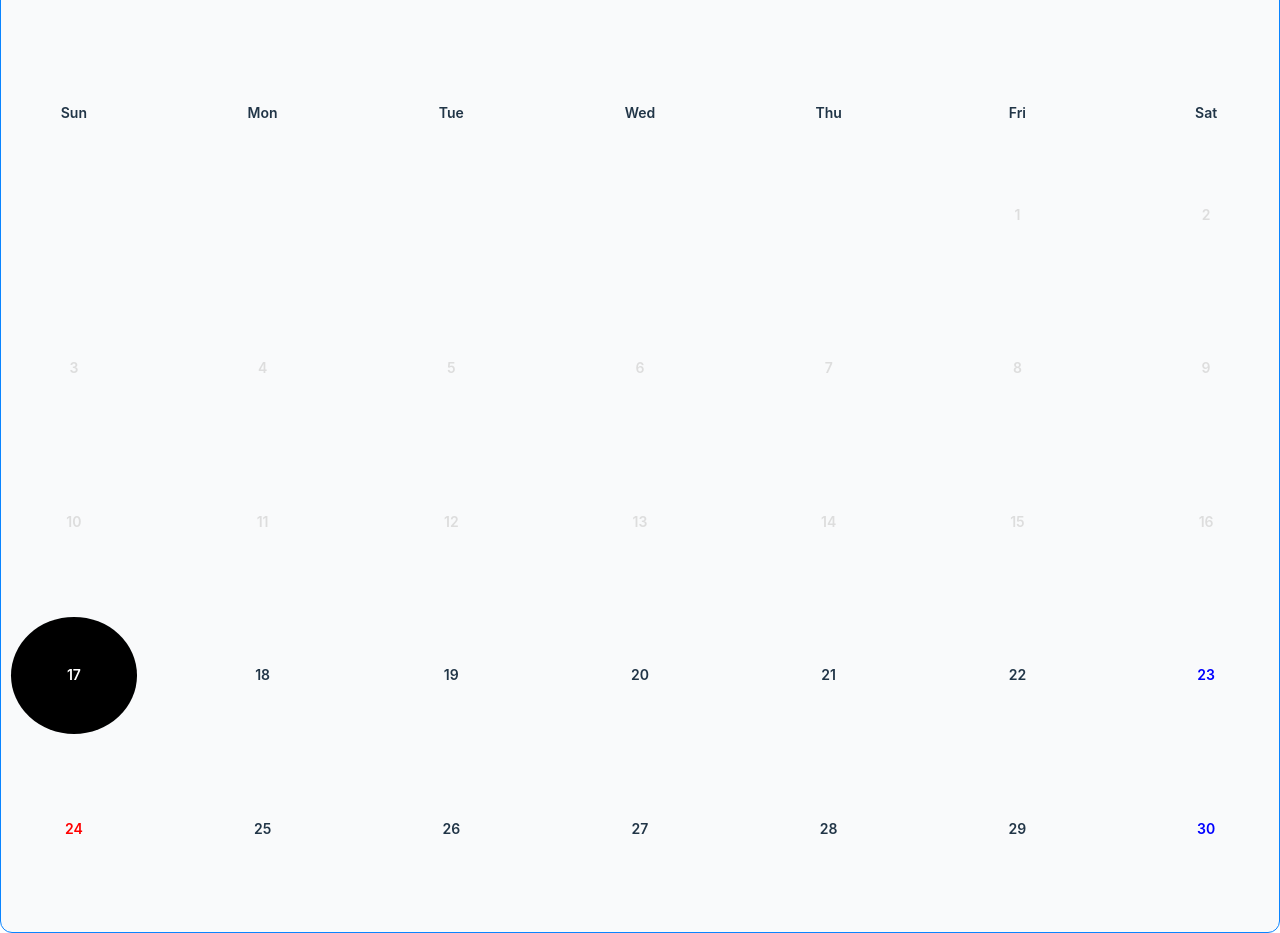
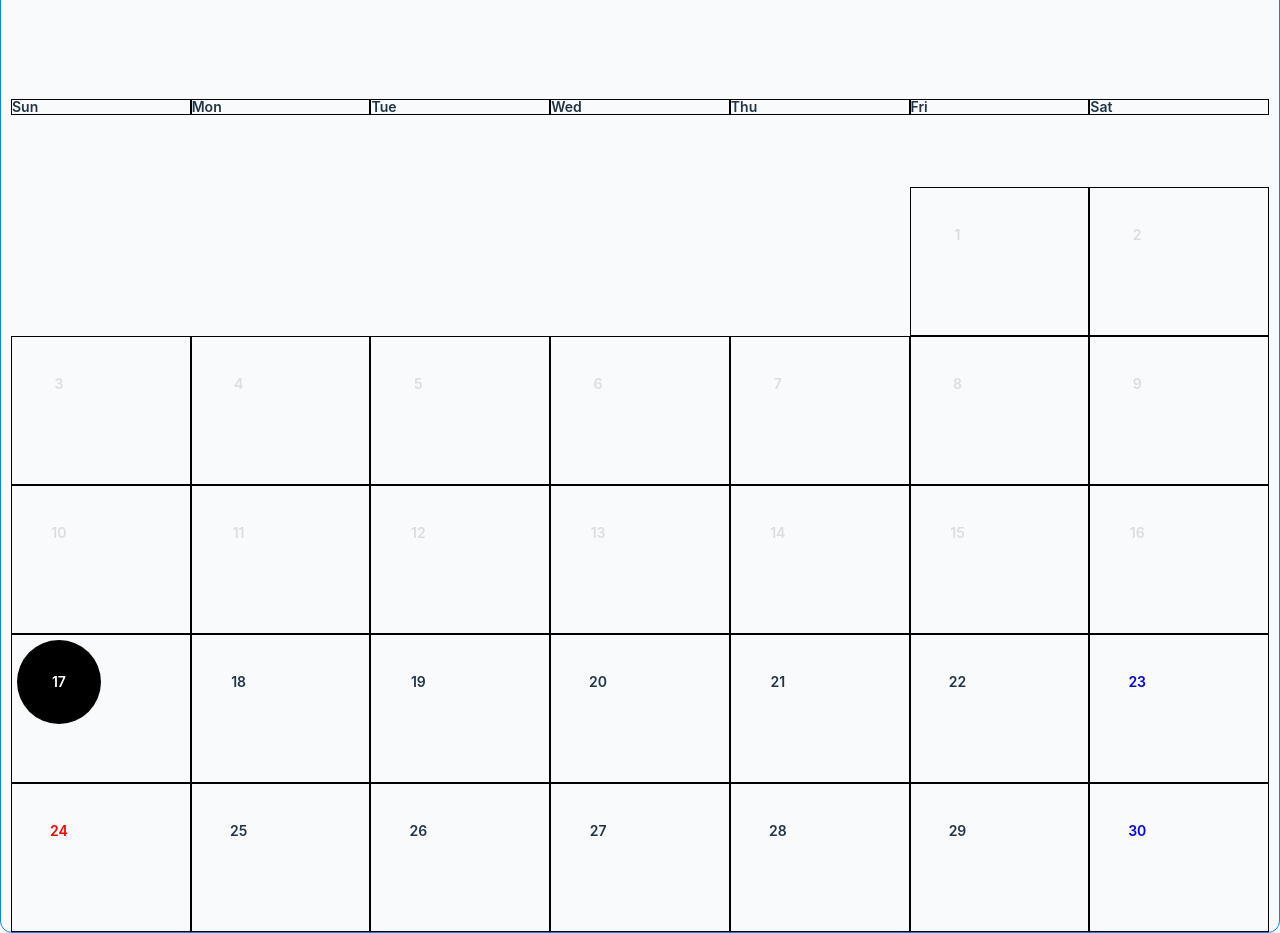
Before and after one commit to JW-Choi-4631/calendar-test, a React (Vite) app: page / in a window 1280 px wide. Built offline with nearby package versions, Linux system fonts and the light colour scheme.

Commit message:
design: 다크모드 적용

```diff
--- a/src/App.css
+++ b/src/App.css
@@ -1,3 +1,78 @@
+@media (prefers-color-scheme: dark) {
+  main {
+    display: flex;
+    flex-direction: column;
+    width: 100vw;
+    height: 95vh;
+    justify-content: center;
+    align-items: center;
+    color: black;
+  }
+
+  #calendar {
+    width: 100%;
+    aspect-ratio: 1.2;
+    background-color: #f9fafb;
+    border: 0.3px solid #0a84ff;
+    border-radius: 12px;
+    padding: 0px 10px;
+  }
+
+  #year {
+    display: flex;
+    justify-content: space-between;
+    align-items: center;
+    width: 100%;
+    height: 15%;
+    font-weight: 600;
+    size: 16px;
+    line-height: 24px;
+    letter-spacing: 0.5%;
+    padding: 0px 3%;
+  }
+
+  #day-list {
+    display: grid;
+    width: 100%;
+    height: 15%;
+    grid-template-columns: 1fr 1fr 1fr 1fr 1fr 1fr 1fr;
+    align-items: center;
+    font-weight: 600;
+    font-size: 14px;
+    letter-spacing: 1.25%;
+  }
+
+  #day-list li {
+    border: 1px solid black;
+  }
+
+  #date-list {
+    display: grid;
+    grid-template-columns: 1fr 1fr 1fr 1fr 1fr 1fr 1fr;
+    width: 100%;
+    height: 70%;
+    font-weight: 600;
+    font-size: 14px;
+    letter-spacing: 1.25%;
+  }
+
+  .day {
+    width: 100%;
+    height: 100%;
+    padding: 5px;
+    border: 1px solid black;
+  }
+
+  .day span {
+    display: flex;
+    justify-content: center;
+    align-items: center;
+    width: 50%;
+    aspect-ratio: 1;
+    border-radius: 50%;
+  }
+}
+
 main {
   display: flex;
   flex-direction: column;
@@ -13,7 +88,7 @@ main {
   background-color: #f9fafb;
   border: 0.3px solid #0a84ff;
   border-radius: 12px;
-  padding: 10px;
+  padding: 0px 10px;
 }
 
 #year {
@@ -33,19 +108,20 @@ main {
   display: grid;
   width: 100%;
   height: 15%;
-  gap: 5%;
   grid-template-columns: 1fr 1fr 1fr 1fr 1fr 1fr 1fr;
   align-items: center;
-  text-align: center;
   font-weight: 600;
   font-size: 14px;
   letter-spacing: 1.25%;
 }
 
+#day-list li {
+  border: 1px solid black;
+}
+
 #date-list {
   display: grid;
   grid-template-columns: 1fr 1fr 1fr 1fr 1fr 1fr 1fr;
-  gap: 5%;
   width: 100%;
   height: 70%;
   font-weight: 600;
@@ -54,12 +130,17 @@ main {
 }
 
 .day {
+  width: 100%;
+  height: 100%;
+  padding: 5px;
+  border: 1px solid black;
+}
+
+.day span {
   display: flex;
   justify-content: center;
   align-items: center;
-  width: 100%;
-  height: 100%;
-  padding: 5px;
+  width: 50%;
+  aspect-ratio: 1;
   border-radius: 50%;
-  translate: 0 -30%;
 }
--- a/src/components/DayComp.tsx
+++ b/src/components/DayComp.tsx
@@ -14,39 +14,39 @@ function DayComp({ year, month, date, day, today }) {
 
   if (newDate.getTime() === check.getTime()) {
     return (
-      <div className="day" onClick={onClick} style={{ backgroundColor: "black", color: "white" }}>
-        {date}
+      <div className="day" onClick={onClick}>
+        <span style={{ backgroundColor: "black", color: "white" }}>{date}</span>
       </div>
     );
   }
 
   if (newDate < check) {
     return (
-      <div className="day" onClick={onClick} style={{ color: "#DDDDDD" }}>
-        {date}
+      <div className="day" onClick={onClick}>
+        <span style={{ color: "#DDDDDD" }}>{date}</span>
       </div>
     );
   }
 
   if (day === 0) {
     return (
-      <div className="day" onClick={onClick} style={{ color: "red" }}>
-        {date}
+      <div className="day" onClick={onClick}>
+        <span style={{ color: "red" }}>{date}</span>
       </div>
     );
   }
 
   if (day === 6) {
     return (
-      <div className="day" onClick={onClick} style={{ color: "blue" }}>
-        {date}
+      <div className="day" onClick={onClick}>
+        <span style={{ color: "blue" }}>{date}</span>
       </div>
     );
   }
 
   return (
     <div className="day" onClick={onClick}>
-      {date}
+      <span>{date}</span>
     </div>
   );
 }
```
